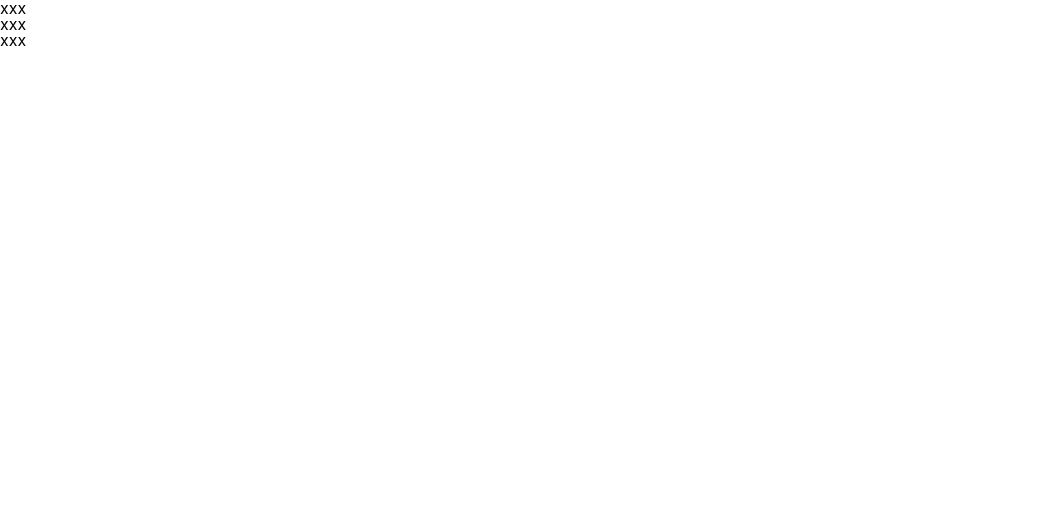
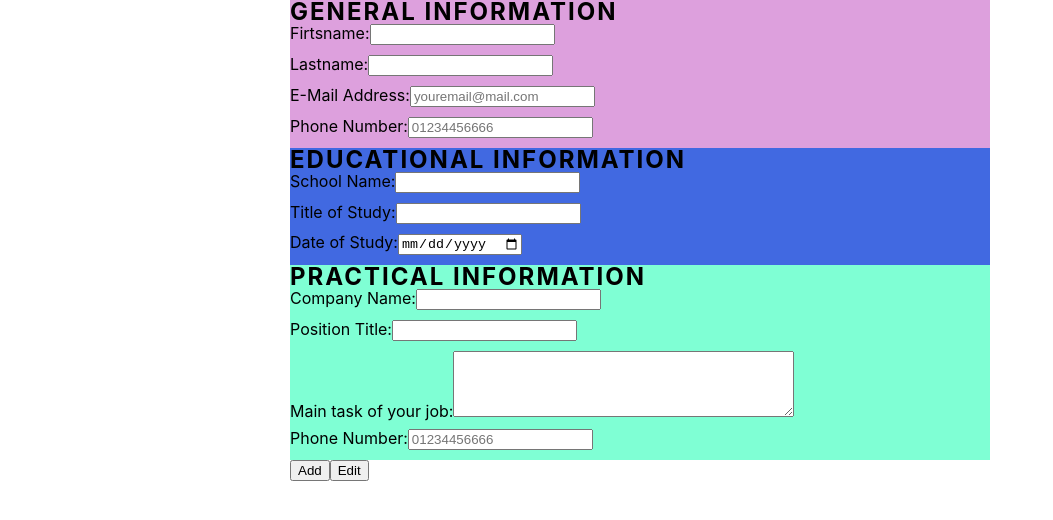
Before and after one commit to Brece/cv-application, a React (Create React App) app: page / in a window 1280 px wide. Shown: the top 520 px of the page, without its empty margins (0-1053 px from the left). Built offline with nearby package versions, Linux system fonts and the light colour scheme.

Commit message:
adds initial form structure and input fields

```diff
--- a/src/App.js
+++ b/src/App.js
@@ -9,13 +9,23 @@ class App extends React.Component {
 	this.state = {}
 }
 
+handleSubmit = (e) => {
+	e.preventDefault();
+}
+
 render() {
-
+	// TODO: fix form structure and basic styling
 	return (
-      <div className="App">
-        <GeneralInformation />
-        <EducationalExperience />
-        <PracticalExperience />
+	<div className="o-wrap App">
+		<form onSubmit={this.handleSubmit} className='c-form'>
+			<GeneralInformation handleSubmit={this.handleSubmit} />
+			<EducationalExperience handleSubmit={this.handleSubmit} />
+			<PracticalExperience handleSubmit={this.handleSubmit} />
+			<div className='c-form__group'>
+				<button type='submit' className='c-form__group__btn'>Add</button>
+				<button type='button' className='c-form__group__btn'>Edit</button>
+			</div>
+		</form>
 	</div>
 	);
 }
--- a/src/components/Educational-experience.js
+++ b/src/components/Educational-experience.js
@@ -8,7 +8,21 @@ class EducationalExperience extends React.Component {
 
     render() {
         return (
-            <section className="c-educational">xxx</section>
+            <section className='c-educational'>
+                <h2 className='c-educational__title'>Educational Information</h2>
+                <div className='c-form__group'>
+                    <label htmlFor='school'>School Name:</label>
+                    <input type='text' id='school' />
+                </div>
+                <div className='c-form__group'>
+                    <label htmlFor='study'>Title of Study:</label>
+                    <input type='text' id='study' />
+                </div>
+                <div className='c-form__group'>
+                    <label htmlFor='date'>Date of Study:</label>
+                    <input type='date' id='date' />
+                </div>
+            </section>
         )
     }
 }
--- a/src/components/General-information.js
+++ b/src/components/General-information.js
@@ -1,4 +1,4 @@
-import React from "react";
+import React from 'react';
 
 class GeneralInformation extends React.Component {
     constructor() {
@@ -8,7 +8,25 @@ class GeneralInformation extends React.Component {
 
     render() {
         return (
-            <section className="c-general">xxx</section>
+            <section className='c-general'>
+                <h2 className='c-general__title'>General Information</h2>
+                <div className='c-form__group'>
+                    <label htmlFor='firstname'>Firtsname:</label>
+                    <input type='text' id='firstname' />
+                </div>
+                <div className='c-form__group'>
+                    <label htmlFor='lastname'>Lastname:</label>
+                    <input type='text' id='lastname' />
+                </div>
+                <div className='c-form__group'>
+                    <label htmlFor='email'>E-Mail Address:</label>
+                    <input type='email' id='email' placeholder='youremail@mail.com' />
+                </div>
+                <div className='c-form__group'>
+                    <label htmlFor='phone'>Phone Number:</label>
+                    <input type='tel' id='phone' placeholder='01234456666' />
+                </div>
+            </section>
         )
     }
 }
--- a/src/components/Practical-experience.js
+++ b/src/components/Practical-experience.js
@@ -8,7 +8,25 @@ class PracticalExperience extends React.Component {
 
     render() {
         return (
-            <section className="c-practical">xxx</section>
+            <section className='c-practical'>
+                <h2 className='c-practical__title'>Practical Information</h2>
+                <div className='c-form__group'>
+                    <label htmlFor='company'>Company Name:</label>
+                    <input type='text' id='company' />
+                </div>
+                <div className='c-form__group'>
+                    <label htmlFor='title'>Position Title:</label>
+                    <input type='text' id='title' />
+                </div>
+                <div className='c-form__group'>
+                    <label htmlFor='task'>Main task of your job:</label>
+                    <textarea type='email' id='task' rows='4' cols='40' />
+                </div>
+                <div className='c-form__group'>
+                    <label htmlFor='phone'>Phone Number:</label>
+                    <input type='tel' id='phone' placeholder='01234456666' />
+                </div>
+            </section>
         )
     }
 }
--- a/src/styles/main.css
+++ b/src/styles/main.css
@@ -67,4 +67,42 @@ body {
 code {
   font-family: source-code-pro, Menlo, Monaco, Consolas, 'Courier New', monospace;
 }
+
+.o-wrap {
+  max-width: 700px;
+  margin: 0 auto;
+}
+
+.c-general {
+  background-color: plum;
+}
+
+.c-educational {
+  background-color: royalblue;
+}
+
+.c-practical {
+  background-color: aquamarine;
+}
+
+.c-general__title, .c-educational__title, .c-practical__title {
+  font-size: 24px;
+  font-weight: bold;
+  letter-spacing: 2px;
+  text-transform: uppercase;
+}
+
+.c-form {
+  display: -webkit-box;
+  display: -ms-flexbox;
+  display: flex;
+  -webkit-box-orient: vertical;
+  -webkit-box-direction: normal;
+      -ms-flex-direction: column;
+          flex-direction: column;
+}
+
+.c-form__group {
+  margin-bottom: 10px;
+}
 /*# sourceMappingURL=main.css.map */
--- a/src/styles/main.scss
+++ b/src/styles/main.scss
@@ -1,4 +1,13 @@
 @import 'reset';
+
+$hspace: 20px;
+$vspace: 20px;
+
+$font-size: 16px;
+$font-size-small: 14px;
+$font-size-medium: 24px;
+$font-size-large: 32px;
+$font-size-xlarge: 40px;
 
 * { box-sizing: border-box; }
 
@@ -15,3 +24,14 @@ code {
   font-family: source-code-pro, Menlo, Monaco, Consolas, 'Courier New',
     monospace;
 }
+
+.o-wrap { max-width: 700px; margin: 0 auto; }
+
+.c-general { background-color: plum; }
+.c-educational { background-color: royalblue; }
+.c-practical { background-color: aquamarine; }
+
+.c-general__title, .c-educational__title, .c-practical__title { font-size: $font-size-medium; font-weight: bold; letter-spacing: 2px; text-transform: uppercase; }
+
+.c-form { display: flex; flex-direction: column; }
+.c-form__group { margin-bottom: $vspace/2; }
```
Also changed, not shown: 1 other file (tests, documents, lock files or other folders). Lines whose indentation alone changed are shown as unchanged.
